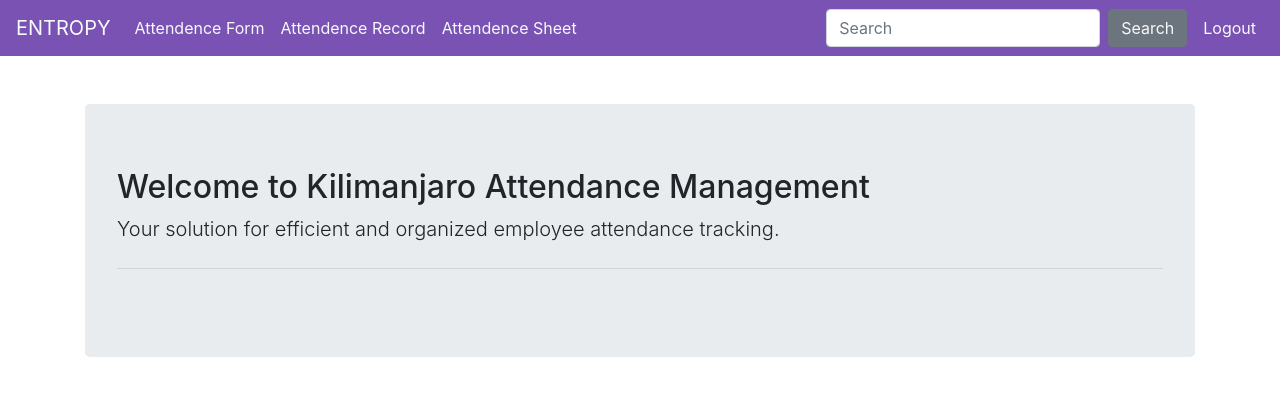
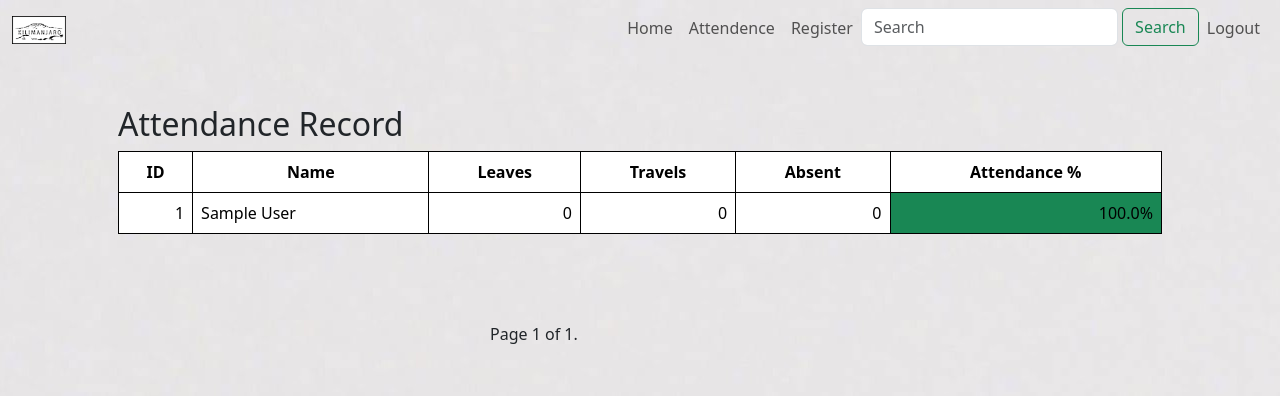
Before and after one commit to e9arawat/Kilimanjaro, a Django app: page /dashboard/ in a window 1280 px wide. Shown: the top 396 px of the page. Run offline with Django 4.2, Linux system fonts and the light colour scheme; a user stored in the database is signed in; tables that the repository leaves empty hold one stand-in row (values such as "Sample post").

Commit message:
Completed

```diff
--- /dev/null
+++ b/entropy/kilimanjaro/static/kilimanjaro/styles.css
@@ -0,0 +1,37 @@
+body {
+    background-image: url(images/background-img.jpg);
+}
+
+a {
+    text-decoration: none;
+}
+
+.custom-border {
+    border: 1px solid;
+    border-radius: 2%;
+}
+
+.custom-padding {
+    padding: 20px;
+}
+
+.custom-record {
+    border: 1px black;
+}
+
+
+
+@media screen and (max-width:600px) {
+    .custom-view {
+        display: none;
+    }
+    .custom-font {
+        font-size: 0.6rem;
+    }
+    .custom-border {
+        border: none;
+    }
+    .custom-padding {
+        padding: none;
+    }
+}
--- a/entropy/kilimanjaro/templates/kilimanjaro/attendance_sheet.html
+++ b/entropy/kilimanjaro/templates/kilimanjaro/attendance_sheet.html
@@ -10,6 +10,7 @@
             {% csrf_token %}
             <div class="form-group mr-2 d-flex align-items-center">
                 <input type="date" class="form-control" name="searched_date" id="searched_date">
+                <span>&nbsp;</span>
                 <button class="btn btn-outline-info ml-2 btn-sm" type="submit">Search</button>
             </div>
           </form>
@@ -18,7 +19,7 @@
 
     </div>
 
-      <div class="container border border-dark p-3 bg-light">
+      <div class="container p-3 custom-font custom-record">
 
         <h2>Attendance Sheet</h2>
 
@@ -62,8 +63,7 @@
             </tbody>
         </table>
     </div>
-  </br>
-  <div class="pagination mx-auto" style="width: 300px;">
+  <div class="pagination mx-auto py-5" style="width: 300px;">
     <span class="step-links">
         {% if page_obj.has_previous %}
             <a href="?page=1">&laquo; first</a>
--- a/entropy/kilimanjaro/templates/kilimanjaro/base.html
+++ b/entropy/kilimanjaro/templates/kilimanjaro/base.html
@@ -1,66 +1,76 @@
+{% load static %}
 <!DOCTYPE html>
 <html lang="en">
 <head>
     <meta charset="UTF-8">
     <meta name="viewport" content="width=device-width, initial-scale=1.0">
     <title></title>
-    <link rel="stylesheet" href="https://cdn.jsdelivr.net/npm/bootstrap@4.3.1/dist/css/bootstrap.min.css" integrity="sha384-ggOyR0iXCbMQv3Xipma34MD+dH/1fQ784/j6cY/iJTQUOhcWr7x9JvoRxT2MZw1T" crossorigin="anonymous">
-
+    <link href="https://cdn.jsdelivr.net/npm/bootstrap@5.3.3/dist/css/bootstrap.min.css" rel="stylesheet" integrity="sha384-QWTKZyjpPEjISv5WaRU9OFeRpok6YctnYmDr5pNlyT2bRjXh0JMhjY6hW+ALEwIH" crossorigin="anonymous">
+    <link rel="stylesheet" href="{% static 'kilimanjaro/styles.css' %}">
 </head>
 <body>
     <div>
-        <nav class="navbar navbar-expand-lg navbar-light" style="background-color: #7952b3;">
-            <a class="navbar-brand text-light" href="../">ENTROPY</a>
-            <button class="navbar-toggler" type="button" data-toggle="collapse" data-target="#navbarSupportedContent" aria-controls="navbarSupportedContent" aria-expanded="false" aria-label="Toggle navigation">
+        <nav class="navbar navbar-expand-lg">
+            <div class="container-fluid">
+              <a class="navbar-brand" href=""><img src="{% static 'kilimanjaro/images/logo.png' %}" alt="logo" style="height: 28px;"></a>
+                  <button class="navbar-toggler" type="button" data-bs-toggle="collapse" data-bs-target="#navbarSupportedContent" aria-controls="navbarSupportedContent" aria-expanded="false" aria-label="Toggle navigation">
                     <span class="navbar-toggler-icon"></span>
                   </button>
-            <div class="collapse navbar-collapse" id="navbarSupportedContent">
+                  <div class="collapse navbar-collapse justify-content-end" id="navbarSupportedContent">
                     {% if request.user.is_authenticated %}
                       {% if request.user.is_staff %}
                         <ul class="navbar-nav mr-auto">
                           <li class="nav-item active">
-                      <a class="nav-link text-light" href="{% url 'attendance_form' %}">Attendence Form </a>
+                            <a class="nav-link" href="{% url 'attendance_record' %}">Home</a>
                           </li>
                           <li class="nav-item active">
-                      <a class="nav-link text-light" href="{% url 'attendance_record' %}">Attendence Record </a>
+                            <a class="nav-link" href="{% url 'attendance_form' %}">Attendence</a>
                           </li>
                           <li class="nav-item active">
-                      <a class="nav-link text-light" href="{% url 'attendance_sheet' %}">Attendence Sheet </a>
+                            <a class="nav-link" href="{% url 'attendance_sheet' %}">Register</a>
                           </li>
                         </ul>
                         <ul class="navbar-nav ml-auto">
                           <form class="form-inline" method="post" action="{% url 'search_employee' %}">
                             {% csrf_token %}
+                            <div class="d-flex justify-content-between">
+                                <div>
                                   <input class="form-control mr-sm-2" type="search" placeholder="Search" name="searched" aria-label="Search">
-                      <button class="btn btn-outline-secondary bg-secondary text-light my-2 my-sm-0" type="submit">Search</button>
+                                </div>
+                                <span>&nbsp;</span>
+                                <div>
+                                  <button class="btn btn-outline-success my-2 my-sm-0" type="submit">Search</button>
+                                </div>
+                            </div>
+
+
                           </form>
                         {% else %}
                           <ul class="navbar-nav ml-auto">
                         {% endif %}
                           <li class="nav-item ml-2 active">
-                      <a class="nav-link text-light" href="{% url 'sign_out' %}">Logout</a>
+                            <a class="nav-link" href="{% url 'sign_out' %}">Logout</a>
                           </li>
                         </ul>
                     {% else %}
                       <ul class="navbar-nav ml-auto">
                         <li class="nav-item active">
-                    <a class="nav-link text-light" href="{% url 'user-login' %}">
+                          <a class="nav-link" href="{% url 'user-login' %}">
                             Login
                           </a>
                         </li>
                         <li class="nav-item active">
-                    <a class="nav-link text-light" href="{% url 'add_employee' %}">Sign-up</a>
+                          <a class="nav-link" href="{% url 'add_employee' %}">Sign-up</a>
                         </li>
                       </ul>
                     {% endif %}
+                  </div>
             </div>
         </nav>
     </div>
 {% block content %}
 {% endblock %}
-    <script src="https://code.jquery.com/jquery-3.4.1.slim.min.js" integrity="sha384-J6qa4849blE2+poT4WnyKhv5vZF5SrPo0iEjwBvKU7imGFAV0wwj1yYfoRSJoZ+n" crossorigin="anonymous"></script>
-    <script src="https://cdn.jsdelivr.net/npm/popper.js@1.16.0/dist/umd/popper.min.js" integrity="sha384-Q6E9RHvbIyZFJoft+2mJbHaEWldlvI9IOYy5n3zV9zzTtmI3UksdQRVvoxMfooAo" crossorigin="anonymous"></script>
-    <script src="https://cdn.jsdelivr.net/npm/bootstrap@4.4.1/dist/js/bootstrap.min.js" integrity="sha384-wfSDF2E50Y2D1uUdj0O3uMBJnjuUD4Ih7YwaYd1iqfktj0Uod8GCExl3Og8ifwB6" crossorigin="anonymous"></script>
+  <script src="https://cdn.jsdelivr.net/npm/bootstrap@5.3.3/dist/js/bootstrap.bundle.min.js" integrity="sha384-YvpcrYf0tY3lHB60NNkmXc5s9fDVZLESaAA55NDzOxhy9GkcIdslK1eN7N6jIeHz" crossorigin="anonymous"></script>
 
 </body>
 </html>
--- a/entropy/kilimanjaro/templates/kilimanjaro/dashboard.html
+++ b/entropy/kilimanjaro/templates/kilimanjaro/dashboard.html
@@ -4,12 +4,61 @@
 
 {% if request.user.is_staff %}
 
-    <div class="container mt-5">
-        <div class="jumbotron">
-            <h2 class="display-5">Welcome to Kilimanjaro Attendance Management</h2>
-            <p class="lead">Your solution for efficient and organized employee attendance tracking.</p>
-            <hr class="my-4">
-        </div>
+    <div class="container p-5 custom-record">
+        <h2>Attendance Record</h2>
+
+        <table class="table table-bordered custom-record">
+            <thead>
+                <tr>
+                    <th class="text-center" style="width: fit-content;">ID</th>
+                    <th class="text-center" style="width: fit-content;">Name</th>
+                    <th class="text-center custom-view" style="width: fit-content;">Leaves</th>
+                    <th class="text-center custom-view" style="width: fit-content;">Travels</th>
+                    <th class="text-center custom-view" style="width: fit-content;">Absent</th>
+                    <th class="text-center" style="width: fit-content;">Attendance %</th>
+                </tr>
+            </thead>
+            <tbody>
+                {% for employee in attendance_record %}
+                <tr>
+                    {% for user, record in employee.items %}
+                        <td class="text-end" style="width: fit-content;">{{ user.id }}</td>
+                        <td>{{ user.get_full_name }}</td>
+                        <td class="text-end custom-view" style="width: fit-content;">{{ record.total_leaves }}</td>
+                        <td class="text-end custom-view" style="width: fit-content;">{{ record.total_official_travel }}</td>
+                        <td class="text-end custom-view" style="width: fit-content;">{{ record.total_absents }}</td>
+                        {% if record.attendance_percentage < 75 %}
+                        <td class="bg-danger text-end" style="width: fit-content;">{{ record.attendance_percentage }}%</td>
+                        {% elif record.attendance_percentage < 90  %}
+                        <td class="bg-warning text-end" style="width: fit-content;">{{ record.attendance_percentage }}%</td>
+                        {% else %}
+                        <td class="bg-success text-end" style="width: fit-content;">{{ record.attendance_percentage }}%</td>
+                        {% endif %}
+
+                    {% endfor %}
+                </tr>
+                {% endfor %}
+            </tbody>
+        </table>
+    </div>
+
+    </br>
+    <div class="pagination mx-auto" style="width: 300px;">
+        <span class="step-links">
+            {% if page_obj.has_previous %}
+                <a href="?page=1">&laquo; first</a>
+                <a href="?page={{ page_obj.previous_page_number }}">previous</a>
+            {% endif %}
+
+            <span class="current">
+                Page {{ page_obj.number }} of {{ page_obj.paginator.num_pages }}.
+            </span>
+
+            {% if page_obj.has_next %}
+                <a href="?page={{ page_obj.next_page_number }}">next</a>
+                <a href="?page={{ page_obj.paginator.num_pages }}">last &raquo;</a>
+            {% endif %}
+        </span>
     </div>
 
 {% else %}
@@ -33,27 +82,27 @@
                 </tr>
                 <tr>
                     <td><strong>Total Days:</td>
-                    <td>{{ attendance_record.total_days }}</strong></td>
+                    <td>{{ employee_attendance_record.total_days }}</strong></td>
                 </tr>
                 <tr>
                     <td><strong>Total Leaves:</td>
-                    <td>{{ attendance_record.total_leaves }} / {{company_record.paid_leaves}}</strong></td>
+                    <td>{{ employee_attendance_record.total_leaves }} / {{company_record.paid_leaves}}</strong></td>
                 </tr>
                 <tr>
                     <td><strong>Total Official Travel:</strong></td>
-                    <td>{{ attendance_record.total_official_travel }}</td>
+                    <td>{{ employee_attendance_record.total_official_travel }}</td>
                 </tr>
                 <tr>
                     <td><strong>Total Absents:</strong></td>
-                    <td>{{ attendance_record.total_absents }}</td>
+                    <td>{{ employee_attendance_record.total_absents }}</td>
                 </tr>
                 <tr>
                     <td><strong>Total Lates:</strong></td>
-                    <td>{{ attendance_record.total_lates }}</td>
+                    <td>{{ employee_attendance_record.total_lates }}</td>
                 </tr>
                 <tr>
                     <td><strong>Attendance Percentage:</strong></td>
-                    <td>{{ attendance_record.attendance_percentage }}%</td>
+                    <td>{{ employee_attendance_record.attendance_percentage }}%</td>
                 </tr>
             </tbody>
         </table>
--- a/entropy/kilimanjaro/templates/kilimanjaro/user-login.html
+++ b/entropy/kilimanjaro/templates/kilimanjaro/user-login.html
@@ -19,7 +19,7 @@
                         <h5 class="fw-normal mb-3 pb-3" style="letter-spacing: 1px;">Sign in to your account</h5>
                         {% for field in form %}
                             <div class="form-outline mb-4">
-                                <label for="">{{ field.label }}</label>
+                                <label class="form-label" for="">{{ field.label }}</label>
                                 <input type="{{ field.field.widget.input_type }}" class="form-control" id="{{ field.name }}" name="{{ field.name }}" placeholder="Enter Username">
                             </div>
                         {% endfor %}
@@ -39,4 +39,5 @@
         </div>
 
 
+
 {% endblock %}
--- a/entropy/kilimanjaro/views.py
+++ b/entropy/kilimanjaro/views.py
@@ -40,21 +40,26 @@ class UserLogin(LoginView):
         return reverse_lazy("dashboard")
 
 
-class Dashboard(TemplateView):
+class Dashboard(ListView):
     """renders user dashboard"""
 
     template_name = "kilimanjaro/dashboard.html"
     model = Employee
-    context_object_name = "record"
+    context_object_name = "attendance_record"
+    paginate_by = 10
+
+    def get_queryset(self):
+        return self.model.attendance_record()
 
     def get_context_data(self, **kwargs):
         context = super().get_context_data(**kwargs)
         user = self.request.user
         if not user.is_staff:
             employee = user.employee_related
-            context["attendance_record"] = employee.employee_record()
+            context["employee_attendance_record"] = employee.employee_record()
             context["company_record"] = employee.employee_info()
         return context
+
 
 
 @login_required
@@ -143,7 +148,7 @@ class AttendanceSheetView(LoginRequiredMixin, PermissionRequiredMixin, ListView)
 
     template_name = "kilimanjaro/attendance_sheet.html"
     model = Employee
-    paginate_by = 7
+    paginate_by = 6
     context_object_name = "attendance_data"
     login_url = "user-login"
     permission_required = "is_staff"
```
Also changed, not shown: entropy/kilimanjaro/models.py (+18 -23 lines), entropy/kilimanjaro/templates/kilimanjaro/attendance_form.html (+16 -11 lines), entropy/kilimanjaro/templates/kilimanjaro/attendance_record.html (+16 -24 lines), entropy/kilimanjaro/static/kilimanjaro/images/background-img.jpg (added), entropy/kilimanjaro/static/kilimanjaro/images/edit.png (added), entropy/kilimanjaro/static/kilimanjaro/images/logo.png (added), entropy/kilimanjaro/static/kilimanjaro/images/search.png (added). Lines whose indentation alone changed are shown as unchanged.
